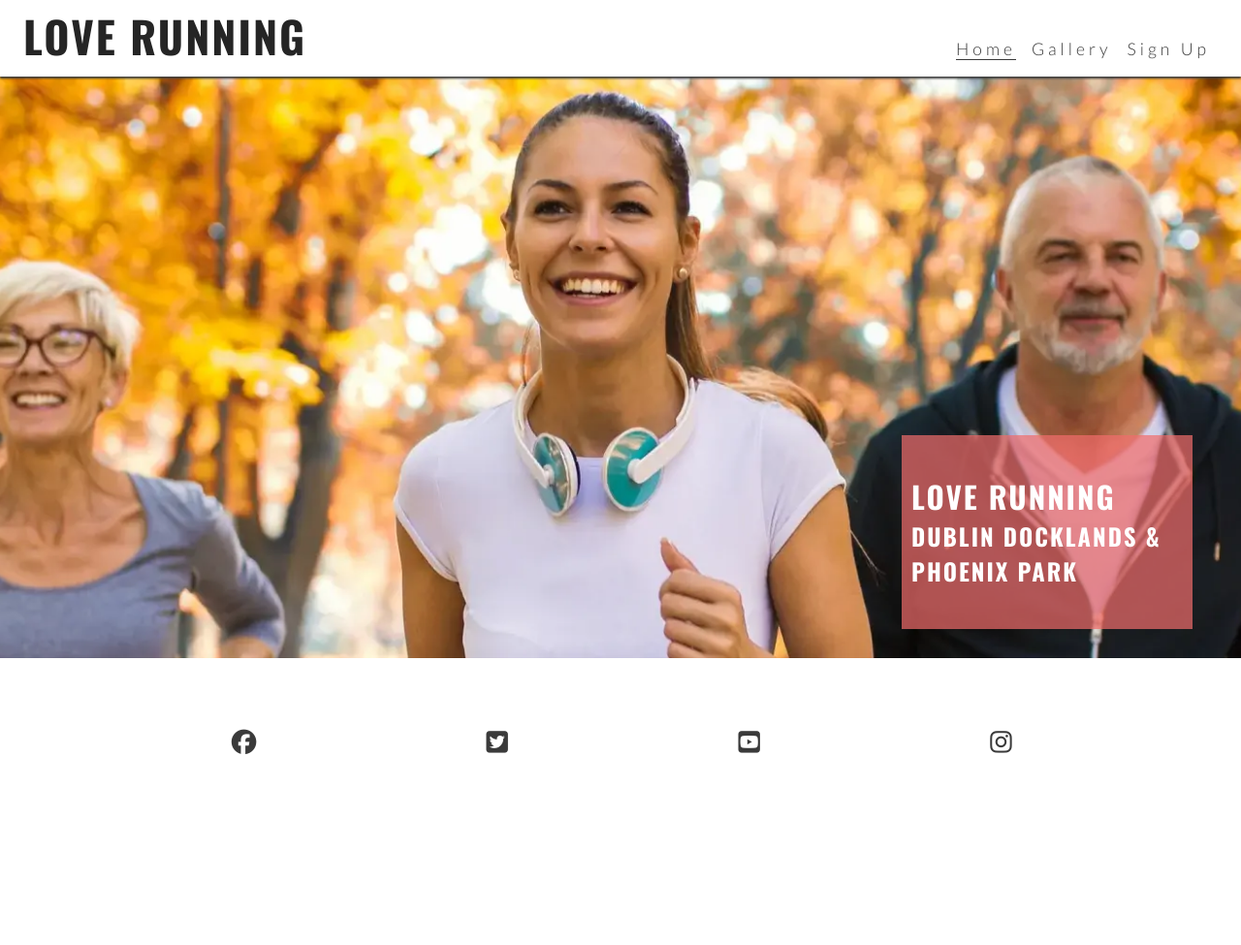
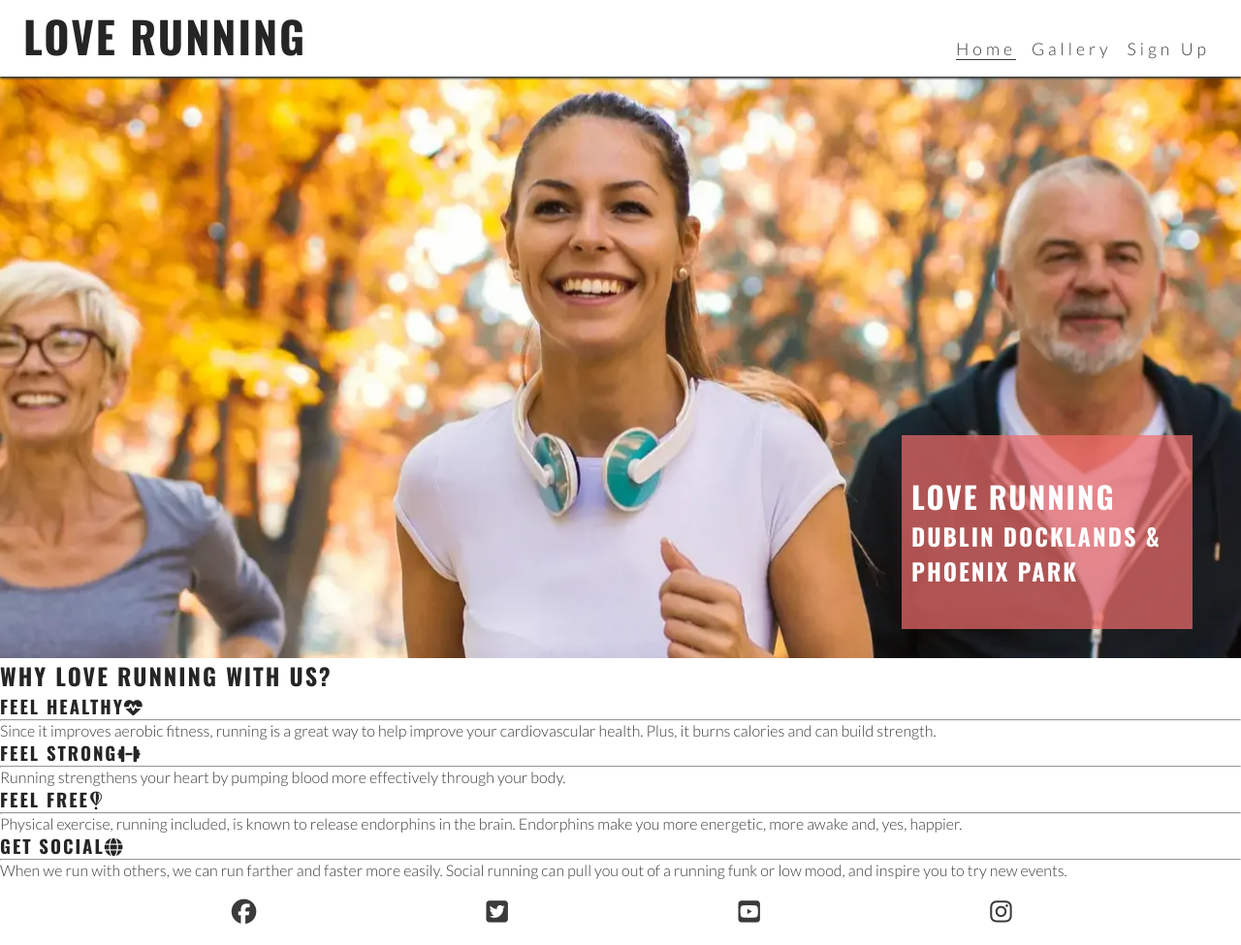
Before and after one commit to Lorrainedaly/love-running., a plain HTML site: page index.html in a window 1280 px wide. Shown: the whole page at 97% size. Before the commit the page ends 800 px from the top, so only its background shows below. Drawn offline with nearby package versions, Linux system fonts and the light colour scheme.

Commit message:
Add the reasons section, with headings and icons

```diff
--- a/index.html
+++ b/index.html
@@ -46,6 +46,46 @@
                 <h3>Dublin Docklands & Phoenix Park</h3>
             </div>
         </section>
+        <section id="reasons">
+            <h2>WHY LOVE RUNNING WITH US?</h2>
+            <div id="benefits">
+                <div id="benefits-physical">
+                    <div>
+                        <h3>FEEL HEALTHY<i class="fa-solid fa-heart-pulse"></i></h3>
+                        <hr>
+                        <p>
+                            Since it improves aerobic fitness, running is a great way to help improve your cardiovascular
+                            health. Plus, it burns calories and can build strength.
+                        </p>
+                    </div>
+                    <div>
+                        <h3>FEEL STRONG<i class="fa-solid fa-dumbbell"></i></h3>
+                        <hr>
+                        <p>
+                            Running strengthens your heart by pumping blood more effectively through your body.
+                        </p>
+                    </div>
+                </div>
+                <div id="benefits-mental">
+                    <div>
+                        <h3>FEEL FREE<i class="fa-brands fa-fly"></i></h3>
+                        <hr>
+                        <p>
+                            Physical exercise, running included, is known to release endorphins in the brain. Endorphins
+                            make you more energetic, more awake and, yes, happier.
+                        </p>
+                    </div>
+                    <div>
+                        <h3>GET SOCIAL<i class="fa-solid fa-globe"></i></h3>
+                        <hr>
+                        <p>
+                            When we run with others, we can run farther and faster more easily. Social running can pull
+                            you out of a running funk or low mood, and inspire you to try new events.
+                        </p>
+                    </div>
+                </div>
+            </div>
+        </section>
     </main>
 
     <!-- Footer -->
```
